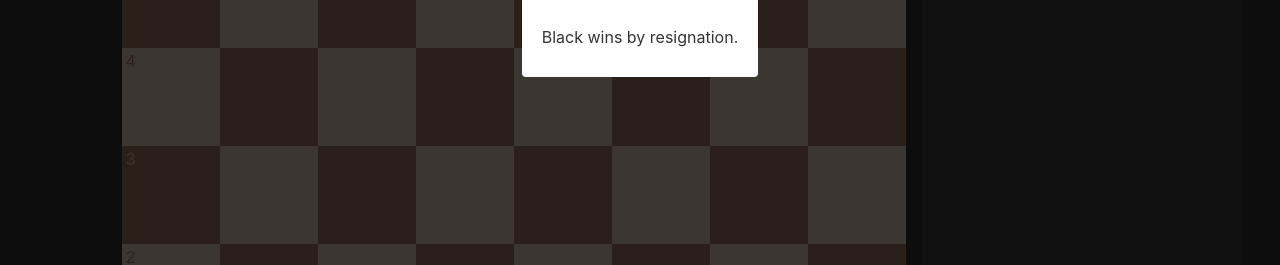
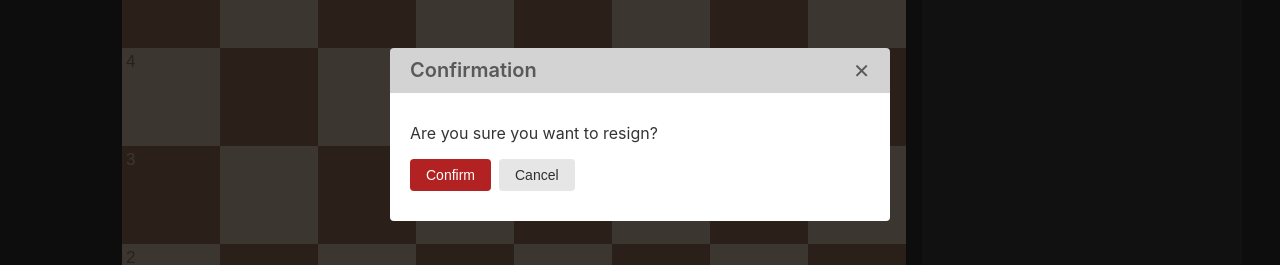
Before and after one commit to ErikMuir/chess-engine, a React app: page / in a window 1280 px wide. Both pictures are taken after a click on the button 72 px from the left and 238 px from the top of the page. Shown: the part 344-609 px from the top of the page. Built offline with nearby package versions, Linux system fonts and the light colour scheme.

Commit message:
add resignation confirmation

```diff
--- a/src/components/App.js
+++ b/src/components/App.js
@@ -12,6 +12,7 @@ import { sleep } from '../utils';
 import '../styles/app.css';
 import '../styles/canvas.css';
 import '../styles/modal.css';
+import ConfirmModal from './ConfirmModal';
 
 Modal.setAppElement('#app');
 const logger = new Logger('App');
@@ -22,12 +23,15 @@ class App extends React.Component {
     this.state = {
       game: new Game(),
       showGameOverModal: false,
+      showResignationModal: false,
       forceRefresh: 0,
     };
     this.newGame = this.newGame.bind(this);
     this.importGame = this.importGame.bind(this);
     this.exportGame = this.exportGame.bind(this);
     this.resign = this.resign.bind(this);
+    this.confirmResignation = this.confirmResignation.bind(this);
+    this.closeResignationModal = this.closeResignationModal.bind(this);
     this.toggleConfirmation = this.toggleConfirmation.bind(this);
     this.moveBackward = this.moveBackward.bind(this);
     this.moveForward = this.moveForward.bind(this);
@@ -43,6 +47,11 @@ class App extends React.Component {
   closeGameOverModal = () => {
     logger.trace('closeGameOverModal');
     this.setState({ showGameOverModal: false });
+  };
+
+  closeResignationModal = () => {
+    logger.trace('closeResignationModal');
+    this.setState({ showResignationModal: false });
   };
 
   newGame = () => {
@@ -69,6 +78,15 @@ class App extends React.Component {
   resign = () => {
     logger.trace('resign');
     const { game } = this.state;
+    if (!game.isGameOver) {
+      this.setState({ showResignationModal: true });
+    }
+  };
+
+  confirmResignation = () => {
+    logger.trace('confirmResignation');
+    const { game } = this.state;
+    this.closeResignationModal();
     if (!game.isGameOver) {
       game.resign();
       this.updateApp(game);
@@ -140,6 +158,7 @@ class App extends React.Component {
   };
 
   forceRefresh = () => {
+    // this is a hack
     logger.trace('forceRefresh');
     const { forceRefresh } = this.state;
     const newForceRefresh = forceRefresh + 1;
@@ -166,6 +185,18 @@ class App extends React.Component {
         <GameOver
           game={game}
           closeGameOverModal={this.closeGameOverModal}
+        />
+      ) : null;
+  };
+
+  getResignationModal = () => {
+    const { showResignationModal } = this.state;
+    return showResignationModal
+      ? (
+        <ConfirmModal
+          displayText="Are you sure you want to resign?"
+          confirm={this.confirmResignation}
+          cancel={this.closeResignationModal}
         />
       ) : null;
   };
@@ -206,6 +237,7 @@ class App extends React.Component {
           <span>{`© ${new Date().getFullYear()} MuirDev`}</span>
         </footer>
         {this.getGameOverModal()}
+        {this.getResignationModal()}
       </div>
     );
   }
--- /dev/null
+++ b/src/components/ConfirmModal.js
@@ -0,0 +1,87 @@
+import React from 'react';
+import Modal from 'react-modal';
+import { squareSize } from '../game/utils';
+import Logger from '../Logger';
+
+const logger = new Logger('GameOver');
+
+const getOverlayStyle = () => ({
+  position: 'fixed',
+  top: 0,
+  left: -1000,
+  right: -1000,
+  bottom: 0,
+  backgroundColor: 'rgba(0, 0, 0, 0.75)',
+  // display: 'flex',
+  // justifyContent: 'center',
+  // alignItems: 'center',
+  // zIndex: 10,
+});
+
+const getContentStyle = () => ({
+  backgroundColor: 'transparent',
+  padding: 0,
+  height: '75vh',
+  maxWidth: '500px',
+  borderRadius: 0,
+  overflow: 'hidden',
+  boxSizing: 'border-box',
+  position: 'relative',
+  inset: 0,
+  marginTop: `${squareSize * 4}px`,
+  marginLeft: 'auto',
+  marginRight: 'auto',
+  border: 'none',
+  outline: 'none',
+});
+
+const ConfirmModal = ({
+  title = 'Confirmation',
+  displayText = 'Are you sure?',
+  confirm,
+  cancel,
+}) => {
+  logger.trace('render');
+  const overlay = getOverlayStyle();
+  const content = getContentStyle();
+  return (
+    <Modal
+      isOpen
+      onRequestClose={cancel}
+      style={{ overlay, content }}
+    >
+      <header className="modal__header">
+        <h2 className="modal__title">{title}</h2>
+        <button
+          type="button"
+          className="modal__close"
+          aria-label="Close"
+          onClick={cancel}
+        />
+      </header>
+      <main className="modal__content-container">
+        <div className="modal__content">{displayText}</div>
+        <footer className="modal__footer">
+          <button
+            type="button"
+            className="modal__btn modal__btn-destroy"
+            aria-label="Confirm"
+            onClick={confirm}
+          >
+            Confirm
+          </button>
+          <button
+            type="button"
+            className="modal__btn"
+            aria-label="Cancel"
+            onClick={cancel}
+          >
+            Cancel
+          </button>
+        </footer>
+      </main>
+    </Modal>
+  );
+};
+
+export default ConfirmModal;
--- a/src/styles/modal.css
+++ b/src/styles/modal.css
@@ -61,6 +61,10 @@
   overflow-x: hidden;
 }
 
+.modal__footer {
+  margin-top: 1rem;
+}
+
 .modal__btn {
   font-size: .875rem;
   padding-left: 1rem;
@@ -77,7 +81,7 @@
   text-transform: none;
   overflow: visible;
   line-height: 1.15;
-  margin: 0;
+  margin: 0 0.5rem 0 0;
   will-change: transform;
   -moz-osx-font-smoothing: grayscale;
   -webkit-backface-visibility: hidden;
@@ -98,3 +102,8 @@
   background-color: #00449e;
   color: #fff;
 }
+
+.modal__btn-destroy {
+  background-color: firebrick;
+  color: #fff;
+}
```
Also changed, not shown: README.md.
